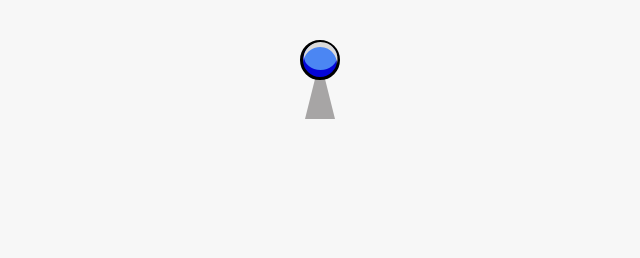
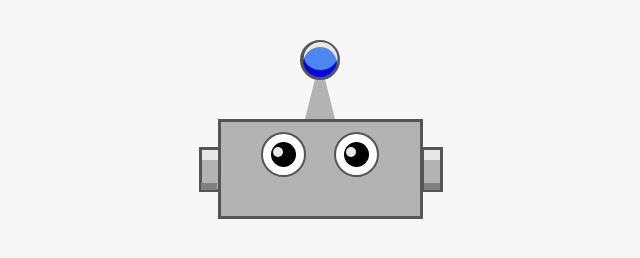
Before and after one commit to LGRosi/DIBUJO-ROBOT-CSS3, a plain HTML site: page index.html in a window 1280 px wide. Shown: the whole page, without its empty margins (320-960 px from the left). Drawn offline with Linux system fonts and the light colour scheme.

Commit message:
La cabeza

```diff
--- a/css/dibujo.css
+++ b/css/dibujo.css
@@ -17,7 +17,7 @@ body {
 
 .circuloAzulOscuroAntena {
     background: rgb(5, 5, 216);
-    border: 3px solid black;
+    border: 3px solid #555;
     margin: auto;
     border-radius: 50%;
     width: 40px;
@@ -36,7 +36,7 @@ body {
     width: 34px;
     height: 34px;
     border-radius: 50%;
-    box-shadow: 4px 3px 0 rgb(219, 218, 218);
+    box-shadow: 4px 3px 0 rgb(231, 231, 231);
     transform: rotate(239deg);
     position: relative;
     top: 4px;
@@ -49,8 +49,137 @@ body {
     margin: auto;
     border-right: 10px solid transparent;
     border-left: 10px solid transparent;
-    border-bottom: 40px solid #a7a5a5;
+    border-bottom: 40px solid #b4b3b3;
     position: relative;
     bottom: 1px;
     z-index: -1;
 }
+
+.laCabeza {
+    position: relative;
+    bottom: 1px;
+    width: 205px;
+    height: 100px;
+    border: 3px solid #555;
+    background: #b4b3b3;
+    margin: auto;
+
+}
+
+.laOrejaIzquierda {
+    position: relative;
+    top: 25px;
+    left: -22px;
+    width: 22px;
+    height: 45px;
+    border: 3px solid #555;
+    background: #b4b3b3;
+    z-index: -1;
+}
+
+.orejaIzquierdaSombraBlanca {
+    background: rgb(231, 231, 231);
+    width: 22px;
+    height: 10px;
+    margin: auto;
+}
+
+.orejaIzquierdaSombraNegra {
+    position: relative;
+    right: 0.1px;
+    top: 22.5px;
+    background: grey;
+    width: 16px;
+    height: 7px;
+    margin: auto;
+}
+
+.ojoIzquierdo {
+    position: relative;
+    bottom: 80px;
+    left: 40px;
+    width: 45px;
+    height: 45px;
+    border-radius: 50%;
+    background: white;
+    border: 2px solid #555;
+    display: flex;
+    justify-content: center;
+    align-items: center;
+}
+
+.pupilaIzquierda {
+    width: 25px;
+    height: 25px;
+    border-radius: 50%;
+    background: black;
+}
+
+.detalleOjoIzquierdo {
+    width: 10px;
+    height: 10px;
+    border-radius: 50%;
+    background: rgb(231, 231, 231);
+    position: relative;
+    top: 5px;
+    left: 2px;
+}
+
+.laOrejaDerecha {
+    position: relative;
+    top: -20px;
+    left: 200px;
+    width: 22px;
+    height: 45px;
+    border: 3px solid #555;
+    background: #b4b3b3;
+    z-index: -1;
+}
+
+.orejaDerechaSombraBlanca {
+    background: rgb(231, 231, 231);
+    width: 16px;
+    height: 10px;
+    margin: auto;
+}
+
+.orejaDerechaSombraNegra {
+    position: relative;
+    top: 22.5px;
+    background: grey;
+    width: 16px;
+    height: 7px;
+    margin: auto;
+}
+
+
+.ojoDerecho {
+    position: relative;
+    bottom: 125px;
+    left: 113px;
+    width: 45px;
+    height: 45px;
+    border-radius: 50%;
+    background: white;
+    border: 2px solid #555;
+    display: flex;
+    justify-content: center;
+    align-items: center;
+}
+
+.pupilaDerecho {
+    width: 25px;
+    height: 25px;
+    border-radius: 50%;
+    background: black;
+}
+
+.detalleOjoDerecho {
+    width: 10px;
+    height: 10px;
+    border-radius: 50%;
+    background: rgb(231, 231, 231);
+    position: relative;
+    top: 5px;
+    left: 2px;
+}
--- a/index.html
+++ b/index.html
@@ -16,6 +16,26 @@
             </div>
         </div>
         <div class="laAntena"></div>
+        <div class="laCabeza">
+            <div class="laOrejaIzquierda">
+                <div class="orejaIzquierdaSombraBlanca"></div>
+                <div class="orejaIzquierdaSombraNegra"></div>
+            </div>
+            <div class="laOrejaDerecha">
+                <div class="orejaDerechaSombraBlanca"></div>
+                <div class="orejaDerechaSombraNegra"></div>
+            </div>
+            <div class="ojoIzquierdo">
+                <div class="pupilaIzquierda">
+                    <div class="detalleOjoIzquierdo"></div>
+                </div>
+            </div>
+            <div class="ojoDerecho">
+                <div class="pupilaDerecho">
+                    <div class="detalleOjoDerecho"></div>
+                </div>
+            </div>
+        </div>
     </div>
 
 </body>
```
